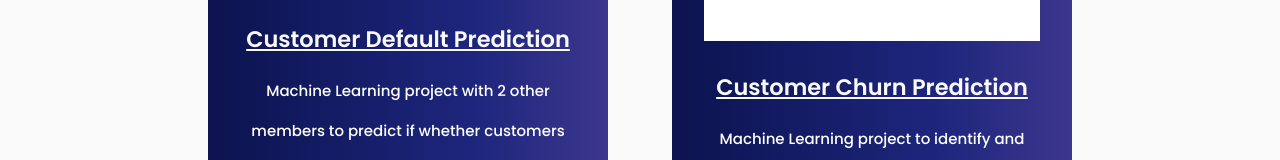
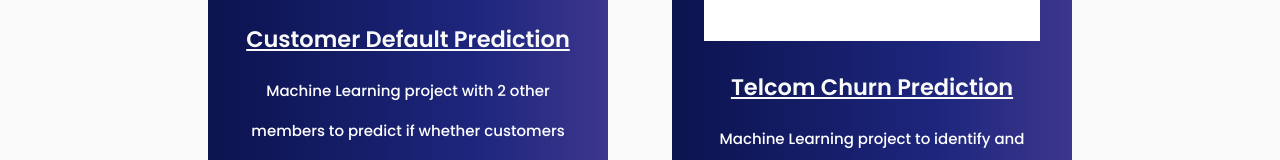
Before and after one commit to thisissteff/steffiwebsite, a React (Create React App) app: page /steffiwebsite/projects in a window 1280 px wide. Shown: the part 490-650 px from the top of the page. Built offline with nearby package versions, Linux system fonts and the light colour scheme; a web font is replaced by a local one.

Commit message:
customer to telcom

```diff
--- a/src/Components/Work/Work.jsx
+++ b/src/Components/Work/Work.jsx
@@ -61,7 +61,7 @@ const Projects = () => {
            className="works__two button button__two" >
             <a href="https://github.com/thisissteff/customer_churn_prediction">
               <img src={churn} alt="" className="churn__img" />
-              <h3 className="works__two__name">Customer Churn Prediction</h3>
+              <h3 className="works__two__name">Telcom Churn Prediction</h3>
             </a>
             <p className="works__two__content">Machine Learning project to identify and predict churn of customers
             based on behaviour features.</p>
```
